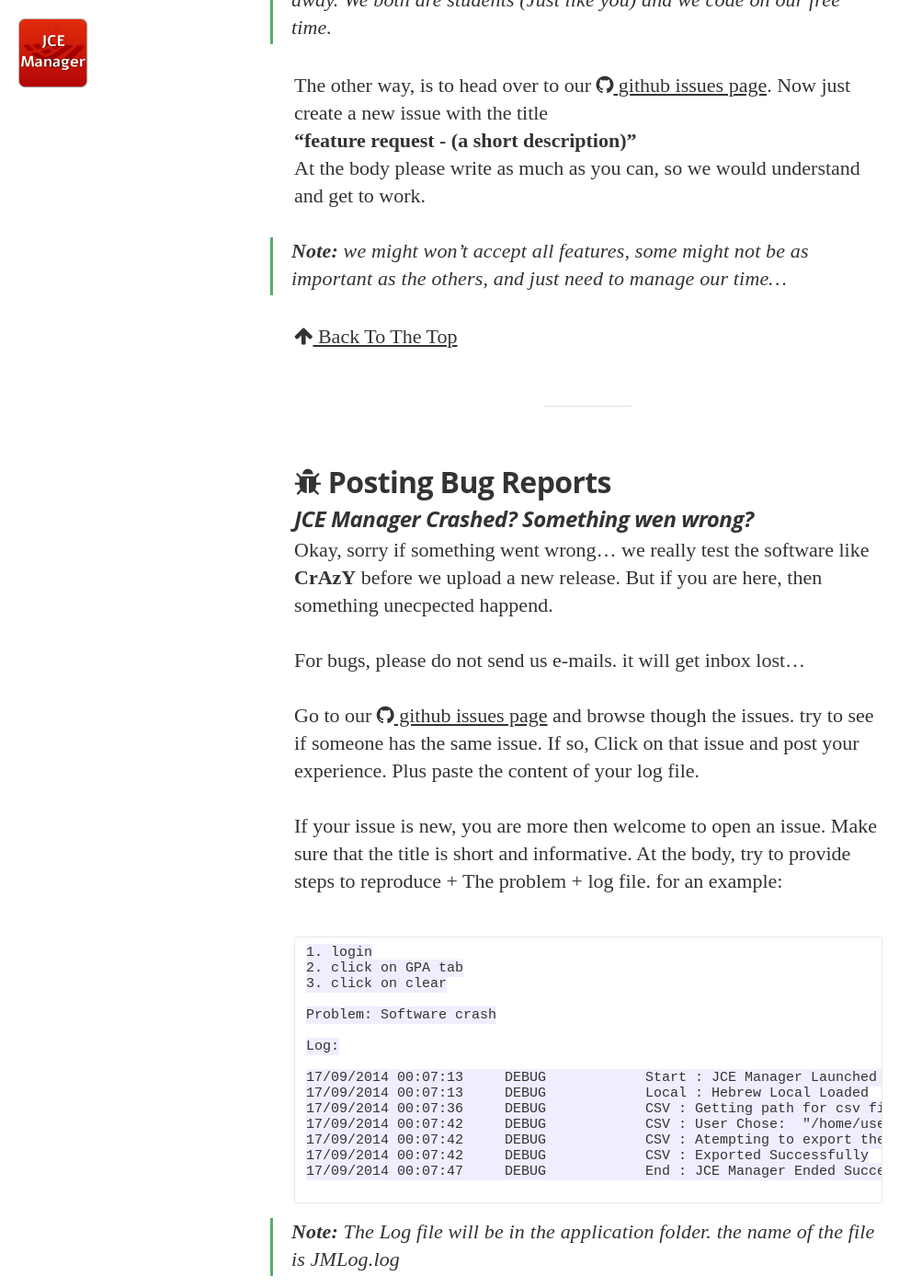
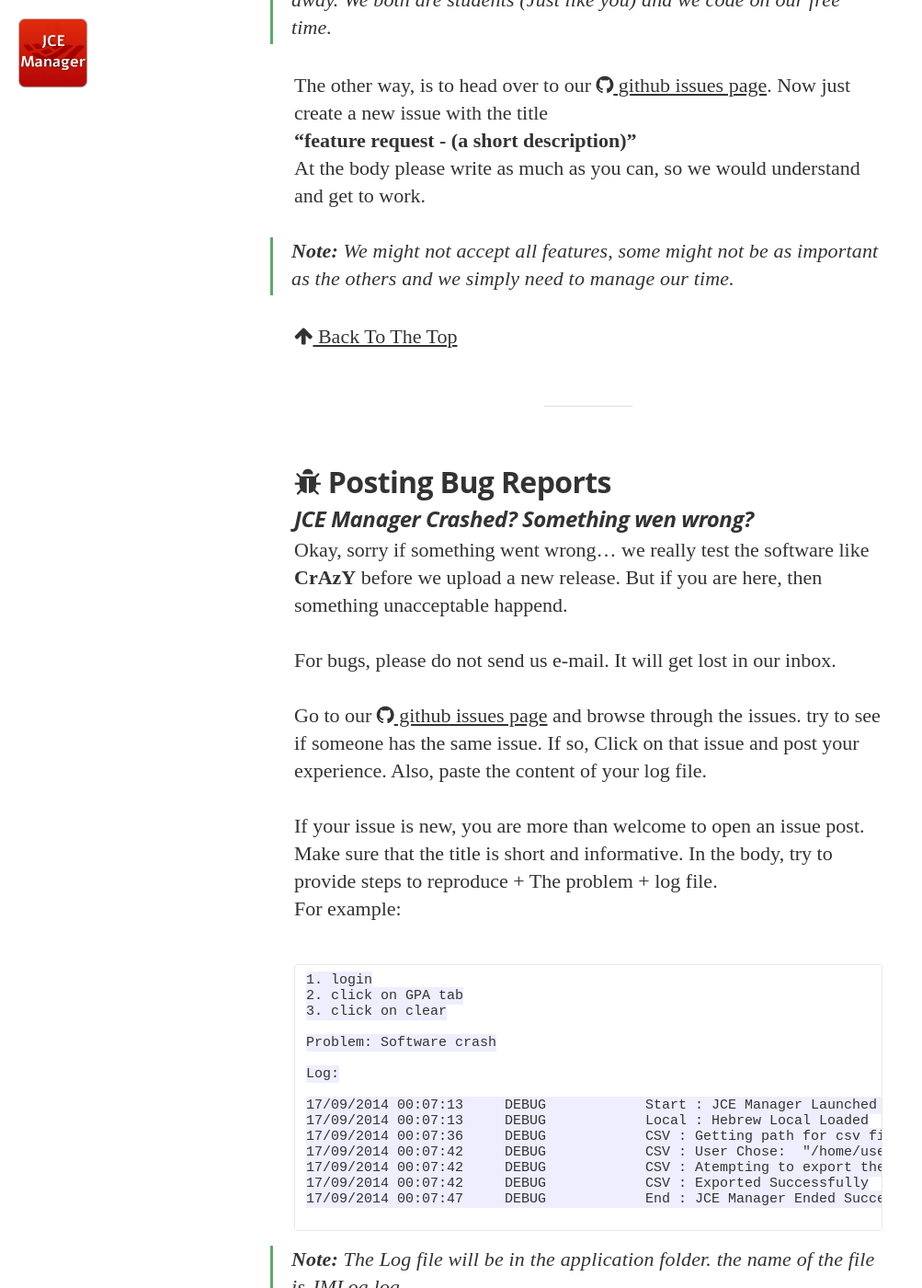
Before and after one commit to liranbg/JCEaverageCalculator, a Jekyll site: the page built from _posts/2014-10-05-how-to-get-involved.md, in a window 1280 px wide and 1400 px high, scrolled down 1941 px. Shown: the whole window at 92% size, without its empty margins (0-1003 px from the left). Built offline with Jekyll 4.4.1, drawn with Linux system fonts in a browser that asks for light colours; nearby versions of some CDN libraries; some web fonts are replaced; Markdown is read by kramdown in place of the engine named in the settings; some of the changed text lies outside the part shown.

Commit message:
Spelling and grammar

````diff
--- a/_config.yml
+++ b/_config.yml
@@ -59,7 +59,7 @@
 members:
   - name: Liran Ben Gida
     position: Project Manager
-    text: "After two semesters and 12 courses, I was thinking why can't I see my AVG on each single semester? Why do I need to calculate 12 different courses to know if I have to take another exam to raise my average. These thoughts translated into code in a month,And after Sagi joined me, with his driven, I turned my though into a real project."
+    text: "After two semester and 12 courses, I was thinking why can’t I see my AVG on each single semester? Why do I need to calculate 12 different courses to know if I have to take another exam to raise my average?  These thoughts translated into code in a month.  After Sagi joined me with his drive, I turned my thought into a real project."
     img: liran.jpg
     social:
       - title: envelope #use for email address
@@ -72,8 +72,8 @@
         url: http://www.github.com/liranbg
         tooltip: github Profile
   - name: Sagi Dayan
-    position: Developer And Website Maintainer
-    text: "I just wanted to get my Semester into my Google account in one click. After a 10 min break between classes Liran & I thought it might be cool to join forces. After tow mothes we got a CLI program, and it got us evan hungriear. This Project will be our little baby, And Baybies need to grow..."
+    position: Developer And Content Manager
+    text: "I just wanted to get my Semester into my Google account in one click. After a 10 minute break between class Liran and I thought it would be cool to join forces.  After two months we got a CLI program and it got us even hungrier.  This project will be our little baby, and babies need to grow."
     img: sagi.jpg
     social:
       - title: envelope #use for email address
--- a/_posts/2014-10-05-how-to-get-involved.md
+++ b/_posts/2014-10-05-how-to-get-involved.md
@@ -8,13 +8,12 @@
 img: big-data.jpg
 ---
 
-# <i class="fa fa-hand-o-up"></i> Ok, You want to get involved...
+# <i class="fa fa-hand-o-up"></i> Okay, You want to get involved...
 ######*There are a few ways you can help*
 
 First of all, thank you for using our software, And even more thanks for your willing to help! Lest start from the top.
 
-**No** you dont need to know how to code in order to help us out! Yes, Ill say it again in a different way... Help is not always contributing by code.
-There are several ways of doing so...
+No, you don’t need to know how to code in order to help us out! Yes, I’ll say it again in a different way…Help is not always contributing by code.  There are several ways of doing so:
 
  - [Asking for new features][ask]
  - [Posting bug reports][bugs]
@@ -39,7 +38,7 @@
 <br>
 At the body please write as much as you can, so we would understand and get to work.
 
->**Note:** we might won't accept all features, some might not be as important as the others, and just need to manage our time...
+>**Note:** We might not accept all features, some might not be as important as the others and we simply need to manage our time.
 
 [<i class="fa fa-arrow-up"></i> Back To The Top][top]
 
@@ -48,15 +47,15 @@
 #<a name="bugs"></a><i class="fa fa-bug"></i> Posting Bug Reports
 ######*JCE Manager Crashed? Something wen wrong?*
 
-Okay, sorry if something went wrong... we really test the software like **CrAzY** before we upload a new release. But if you are here, then something unecpected happend.
+Okay, sorry if something went wrong... we really test the software like **CrAzY** before we upload a new release. But if you are here, then something unacceptable happend.
 
-For bugs, please do not send us e-mails. it will get inbox lost...
+For bugs, please do not send us e-mail.  It will get lost in our inbox.
 
 Go to our [<i class="fa fa-github"></i> github issues page][githubissue]
-and browse though the issues. try to see if someone has the same issue. If so, Click on that issue and post your experience. Plus paste the content of your log file.
+and browse through the issues. try to see if someone has the same issue. If so, Click on that issue and post your experience. Also, paste the content of your log file.
 
-If your issue is new, you are more then welcome to open an issue. Make sure that the title is short and informative.
-At the body, try to provide steps to reproduce + The problem + log file. for an example:
+If your issue is new, you are more than welcome to open an issue post. Make sure that the title is short and informative.
+In the body, try to provide steps to reproduce + The problem + log file. <br>For example:
 
 ```
 1. login
@@ -95,15 +94,15 @@
 2. [git][git]
 3. [a github account][github]
 
->**Note:** if you want to program under Windows you might come though some issues.
+>**Note:** If you want to program under Windows, you might come to some issues.
 Just Google it.
 UNIX and UNIX like systems are most recomended (Linux / Mac OSX)
 
-**Install [qt creator][qt]**. Download the installer... (I dont need to explain how right?).
+**Install [qt creator][qt]**. Download the installer... (I don't need to explain how right?).
 
 **Install <i class="fa fa-code-fork"></i>[git][git]:**<br>
-Under linux just use your package manager, apt-get, yum , pacman...
-for an example :
+Under linux just use your package manager, apt-get, yum , pacman...<br>
+For example:
 {% highlight bash %}
 #Under Ubuntu
 $ sudo apt-get install git-core
--- a/_posts/2014-10-05-jce-manager-version-1-0.markdown
+++ b/_posts/2014-10-05-jce-manager-version-1-0.markdown
@@ -31,8 +31,8 @@
 
  >**Note:**
  >
- >Changing your grades will **not** effect the records at JCE.
- >It is only to see if you realy want or should take a second attempt...
+ >Changing your grades will **not** affect the records at JCE.
+ >It is only to see if you realy want or should make a second attempt...
 
 ---
  >Head over to the [**Download Page**][download] to get a fresh copy.
````
Also changed, not shown: other parts of _posts/2014-10-05-how-to-get-involved.md (+4 -6 lines), about.md (+1 -1 lines).
